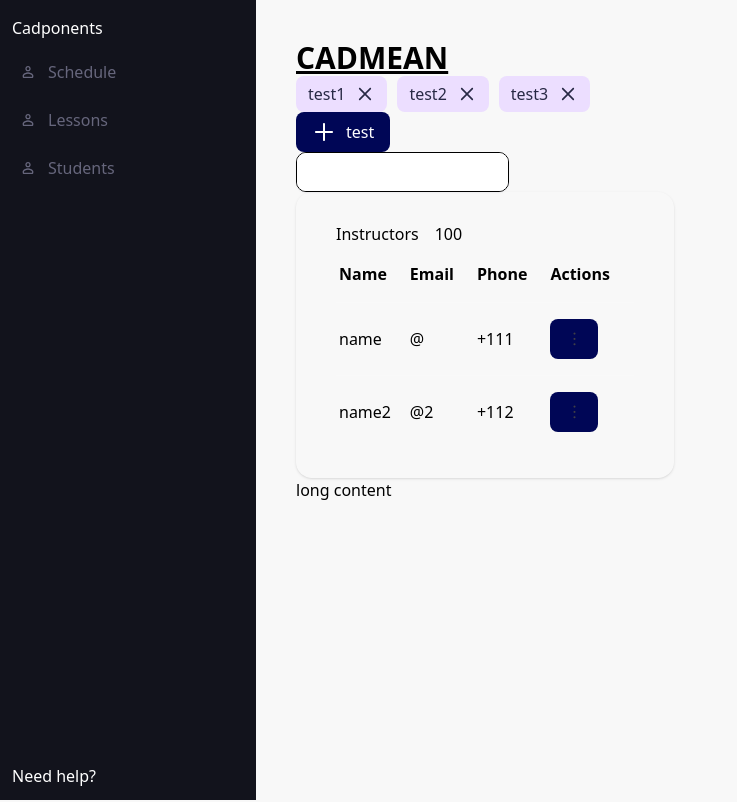
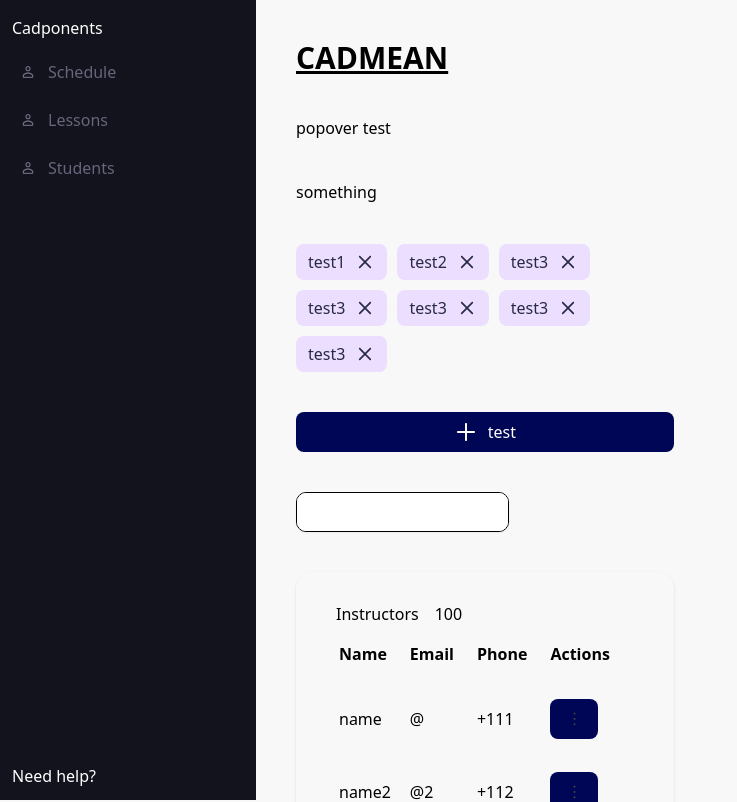
Before and after one commit to cadmean-us/cadponents, a SvelteKit app: page / in a window 1280 px wide. Shown: the top 802 px of the page, without its empty margins (0-737 px from the left). Built offline with nearby package versions, Linux system fonts and the light colour scheme.

Commit message:
Popover start

```diff
--- a/src/lib/Popover.svelte
+++ b/src/lib/Popover.svelte
@@ -1,7 +1,13 @@
 <script>
-    export let target
+	import { afterUpdate } from 'svelte';
+
+	export let target;
+
+	$: if (target) {
+		afterUpdate(() => {
+			console.log('inside', target.getBoundingClientRect());
+		});
+	}
 </script>
 
-<div>
-
-</div>
+<div><slot /></div>
--- a/src/lib/chips/Chips.svelte
+++ b/src/lib/chips/Chips.svelte
@@ -1,15 +1,21 @@
 <script>
-    import Chip from "$lib/chips/Chip.svelte";
+	import Chip from '$lib/chips/Chip.svelte';
 
-    export let data
-    function remove(idToRemove) {
-        data = data.filter(item => item.id !== idToRemove);
-        console.log(data, idToRemove)
-    }
+	export let data;
+	function remove(idToRemove) {
+		data = data.filter((item) => item.id !== idToRemove);
+		console.log(data, idToRemove);
+	}
 </script>
 
-<div class="flex gap-[10px] flex-wrap {$$props.class}">
-    {#each data as d}
-        <Chip on:remove={(id)=>{remove(id.detail)}} id={d.id} value={d.value}/>
-    {/each}
+<div class="flex gap-[10px] flex-wrap {$$props.class ?? ''}">
+	{#each data as d}
+		<Chip
+			on:remove={(id) => {
+				remove(id.detail);
+			}}
+			id={d.id}
+			value={d.value}
+		/>
+	{/each}
 </div>
--- a/src/routes/+page.svelte
+++ b/src/routes/+page.svelte
@@ -7,6 +7,8 @@
 	import Student from '$lib/Student.svelte';
 	import Cadmean from '$lib/Cadmean.svelte';
 	import Chips from '$lib/chips/Chips.svelte';
+	import Popover from '$lib/Popover.svelte';
+	import { onMount } from 'svelte';
 
 	let headers = [
 		{ key: 'name', sort: false, value: 'Name' },
@@ -32,6 +34,10 @@
 		{ id: 1, value: 'test1' },
 		{ id: 2, value: 'test2' },
 		{ id: 3, value: 'test3' },
+		{ id: 4, value: 'test3' },
+		{ id: 5, value: 'test3' },
+		{ id: 6, value: 'test3' },
+		{ id: 7, value: 'test3' },
 	];
 
 	let title = 'Instructors';
@@ -61,6 +67,8 @@
 			icon: Student,
 		},
 	];
+
+	let poptest;
 </script>
 
 <Sheet bind:this={sheet} />
@@ -74,10 +82,15 @@
 			<div class="text-white mb-3">Need help?</div>
 		</svelte:fragment>
 	</SideMenu>
-	<div class="p-10">
+
+	<div class="p-10 flex flex-col gap-10">
 		<Cadmean class="underline" />
 
-		<Chips bind:data />
+		<div bind:this={poptest}>popover test</div>
+		<Popover target={poptest}>something</Popover>
+
+		<Chips class="w-[300px]" bind:data />
+
 		<Button
 			on:click={() => {
 				sheet.toggleVisibility();
```
